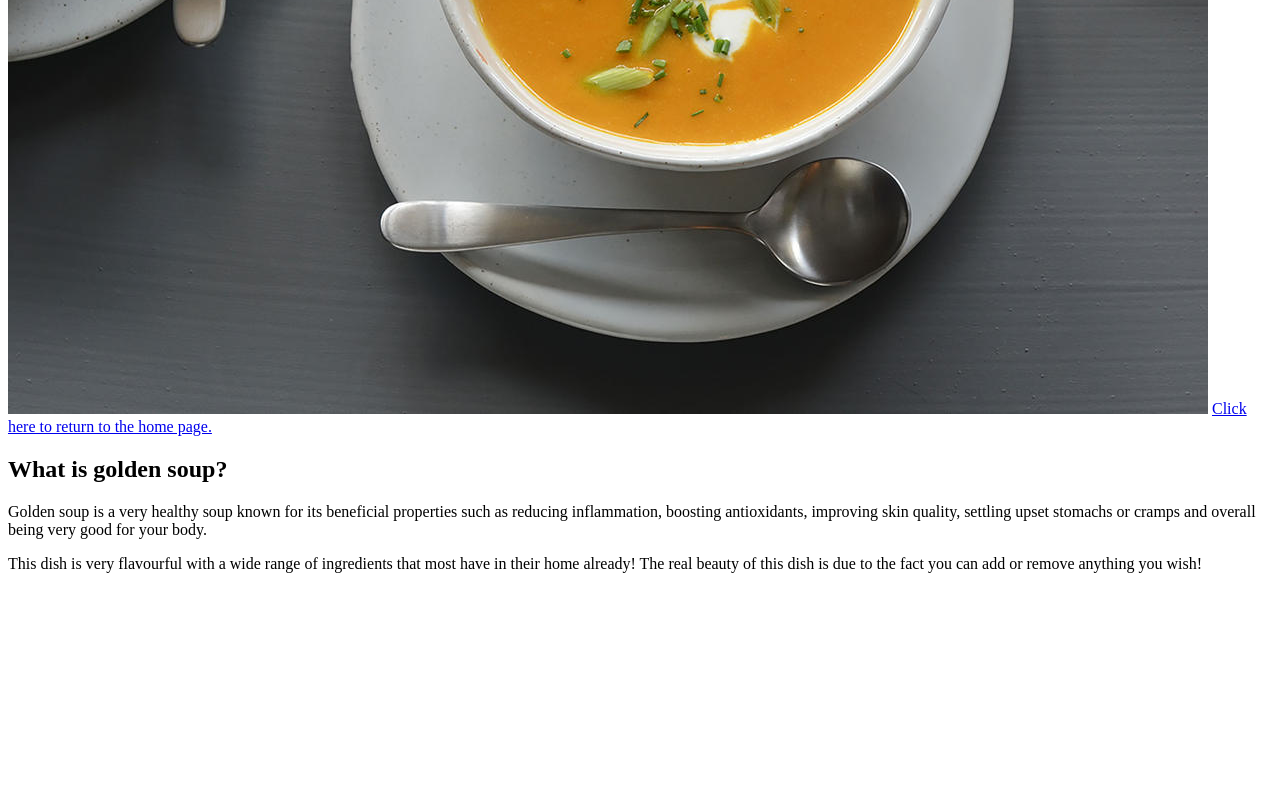
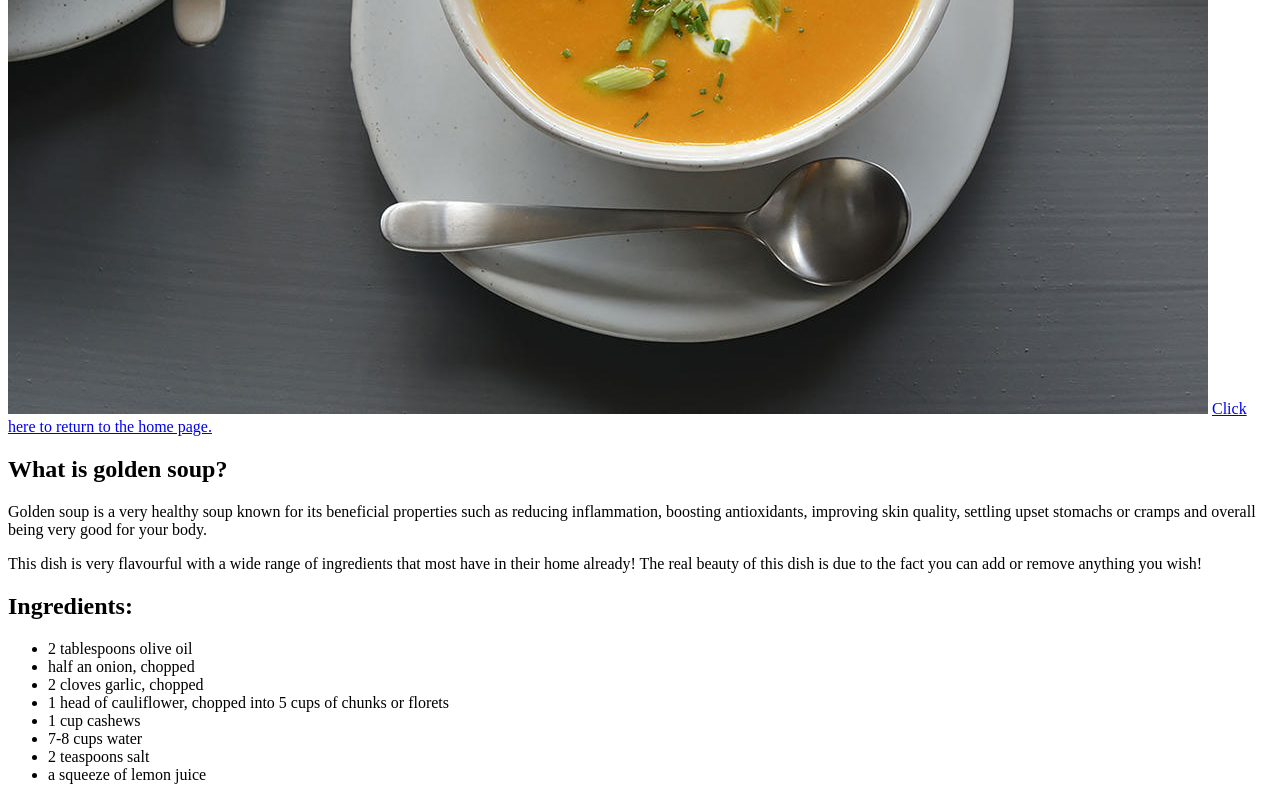
Before and after one commit to sacredskeleton/odin-recipes, a plain HTML site: page recipes/goldensoup.html in a window 1280 px wide. Shown: the part 566-1366 px from the top of the page. Before the commit the page ends 1155 px from the top, so only its background shows below. Drawn offline with Linux system fonts and the light colour scheme; files whose address does not match are found by name.

Commit message:
Added ingredients header and ingredients to recipe page

```diff
--- a/recipes/goldensoup.html
+++ b/recipes/goldensoup.html
@@ -17,6 +17,19 @@
         have in their home already! The real beauty of this dish is due to the fact
         you can add or remove anything you wish!
     </p>
+    <h2>Ingredients:</h2>
+    <ul>
+        <li>2 tablespoons olive oil</li>
+        <li>half an onion, chopped</li>
+        <li>2 cloves garlic, chopped</li>
+        <li>1 head of cauliflower, chopped into 5 cups of chunks or florets</li>
+        <li>1 cup cashews</li>
+        <li>7-8 cups water</li>
+        <li>2 teaspoons salt</li>
+        <li>a squeeze of lemon juice</li>
+
+    </ul>
+
 </body>
 
 
```
